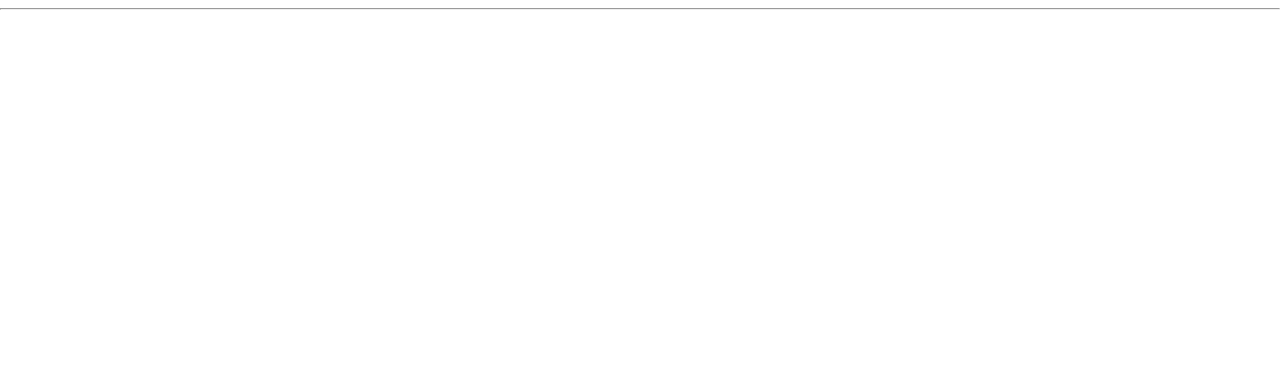
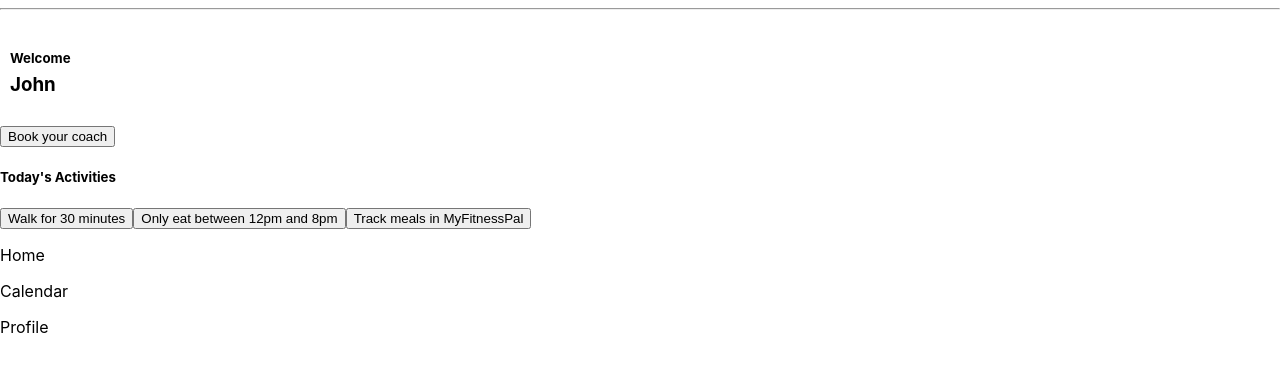
Before and after one commit to officiallyakshay/Lina-Health, a React (Create React App) app: page / in a window 1280 px wide. Shown: the top 372 px of the page. Built offline with nearby package versions, Linux system fonts and the light colour scheme.

Commit message:
Raw layout for screen 1 done

```diff
--- a/src/App.css
+++ b/src/App.css
@@ -1,38 +1,3 @@
-.App {
-  text-align: center;
+.welcome {
+  padding: 10px;
 }
-
-.App-logo {
-  height: 40vmin;
-  pointer-events: none;
-}
-
-@media (prefers-reduced-motion: no-preference) {
-  .App-logo {
-    animation: App-logo-spin infinite 20s linear;
-  }
-}
-
-.App-header {
-  background-color: #282c34;
-  min-height: 100vh;
-  display: flex;
-  flex-direction: column;
-  align-items: center;
-  justify-content: center;
-  font-size: calc(10px + 2vmin);
-  color: white;
-}
-
-.App-link {
-  color: #61dafb;
-}
-
-@keyframes App-logo-spin {
-  from {
-    transform: rotate(0deg);
-  }
-  to {
-    transform: rotate(360deg);
-  }
-}
--- a/src/App.js
+++ b/src/App.js
@@ -3,8 +3,29 @@ import './App.css';
 
 function App() {
   return (
-    <div className="App">
+    <div>
       <hr />
+      <div className="welcome">
+        <h5>Welcome</h5>
+        <h3 style={{ marginTop: '-15px' }}>John</h3>
+      </div>
+      <div>
+        <button> Book your coach </button>
+      </div>
+      <div>
+        <h5>Today's Activities</h5>
+        <div>
+          <button>Walk for 30 minutes</button>
+          <button>Only eat between 12pm and 8pm</button>
+          <button>Track meals in MyFitnessPal</button>
+        </div>
+      </div>
+      <div>
+        <p>Home</p>
+        <p>Calendar</p>
+        <p>Profile</p>
+        {/* navbar */}
+      </div>
     </div>
   );
 }
```
